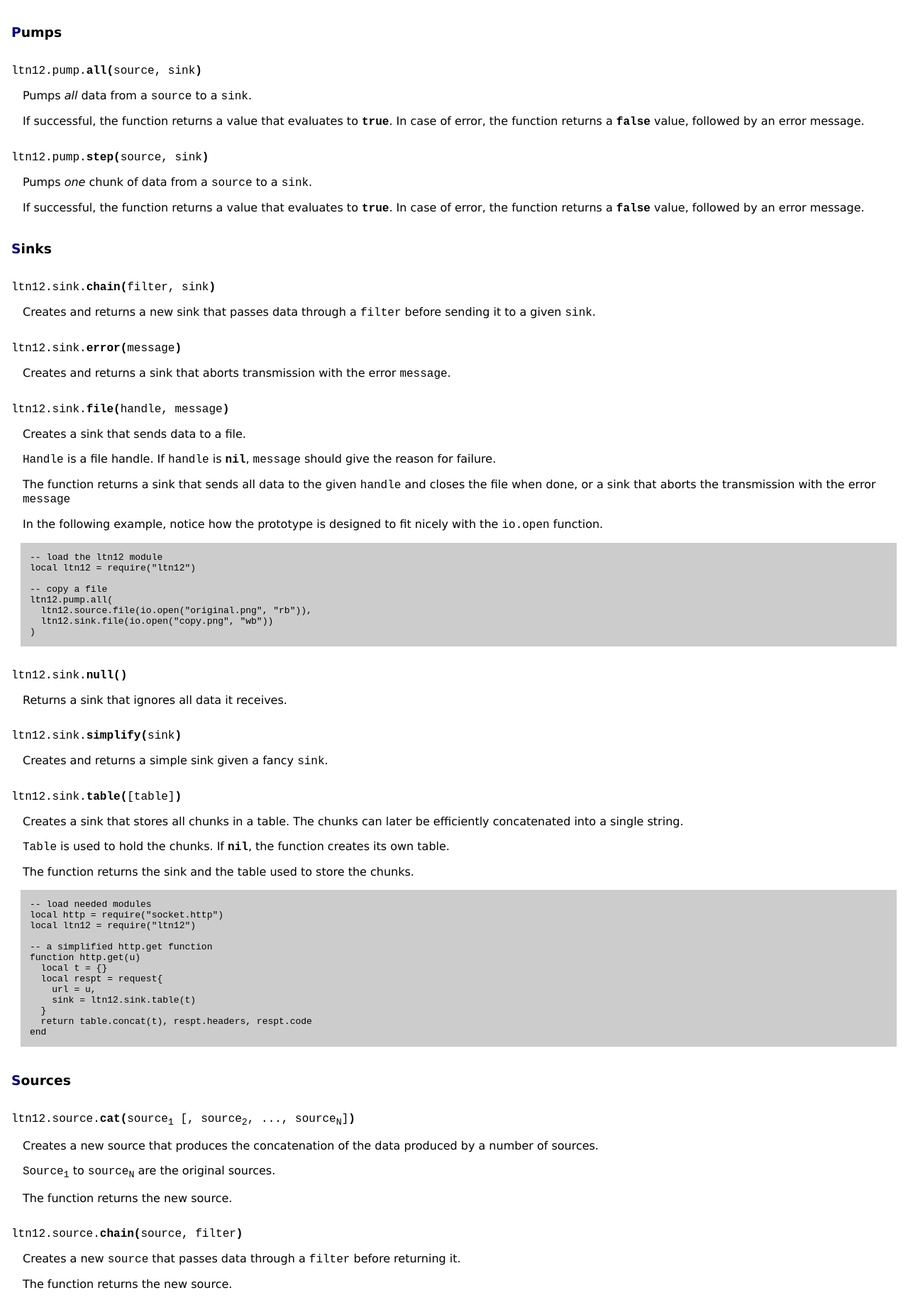
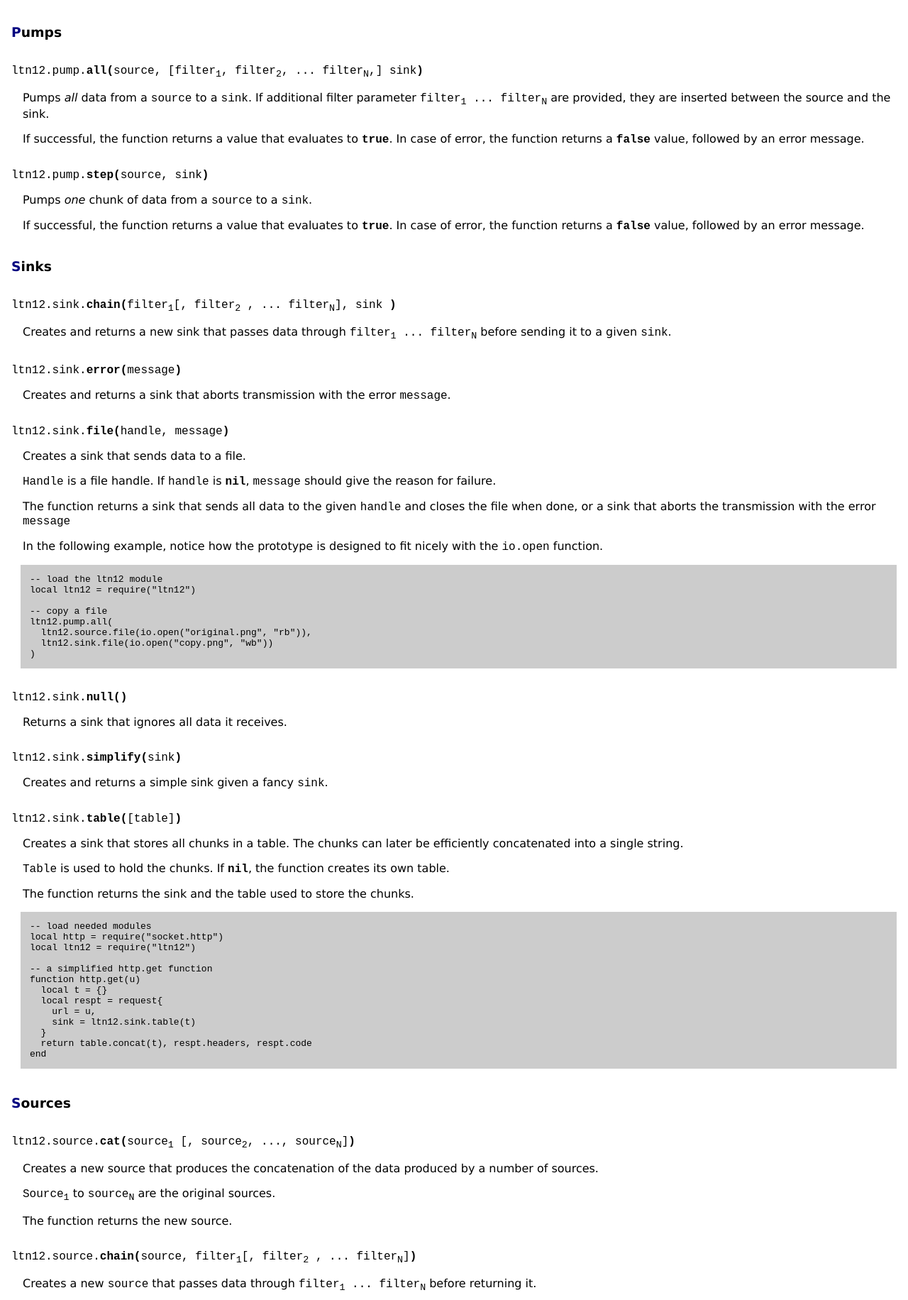
Before and after one commit to lunarmodules/luasocket, a plain HTML site: page doc/ltn12.html in a window 1280 px wide. Shown: the part 1216-3048 px from the top of the page at 71% size. Drawn offline with Linux system fonts and the light colour scheme.

Commit message:
documentation for improved ltn12.pump.all, ltn12.sink.chain, ltn12.source.chain

```diff
--- a/doc/ltn12.html
+++ b/doc/ltn12.html
@@ -138,11 +138,16 @@ end
 <!-- all ++++++++++++++++++++++++++++++++++++++++++++++++++++++++++++++++ -->
 
 <p class=name id="pump.all">
-ltn12.pump.<b>all(</b>source, sink<b>)</b>
+  ltn12.pump.<b>all(</b>source,
+  [filter<sub>1</sub>, filter<sub>2</sub>, ... filter<sub>N</sub>,]
+  sink<b>)</b>
 </p>
 
 <p class=description>
-Pumps <em>all</em> data from a <tt>source</tt> to a <tt>sink</tt>.
+Pumps <em>all</em> data from a <tt>source</tt> to a <tt>sink</tt>. If
+additional filter
+parameter <tt>filter<sub>1</sub> ... filter<sub>N</sub></tt> are
+provided, they are inserted between the source and the sink.
 </p>
 
 <p class=return>
@@ -174,11 +179,16 @@ of error, the function returns a <b><tt>false</tt></b> value, followed by an err
 <!-- chain ++++++++++++++++++++++++++++++++++++++++++++++++++++++++++++++ -->
 
 <p class=name id="sink.chain">
-ltn12.sink.<b>chain(</b>filter, sink<b>)</b>
+  ltn12.sink.<b>chain(</b>filter<sub>1</sub>[,
+    filter<sub>2</sub> , ... filter<sub>N</sub>],
+    sink
+    <b>)</b>
 </p>
 
 <p class=description>
-Creates and returns a new sink that passes data through a <tt>filter</tt> before sending it to a given <tt>sink</tt>.
+Creates and returns a new sink that passes data through
+<tt>filter<sub>1</sub> ... filter<sub>N</sub></tt> before sending it to
+a given <tt>sink</tt>.
 </p>
 
 <!-- error ++++++++++++++++++++++++++++++++++++++++++++++++++++++++++++++ -->
@@ -313,12 +323,14 @@ The function returns the new source.
 <!-- chain ++++++++++++++++++++++++++++++++++++++++++++++++++++++++++++++ -->
 
 <p class=name id="source.chain">
-ltn12.source.<b>chain(</b>source, filter<b>)</b>
+  ltn12.source.<b>chain(</b>source, filter<sub>1</sub>[,
+  filter<sub>2</sub> , ... filter<sub>N</sub>]<b>)</b>
 </p>
 
 <p class=description>
-Creates a new <tt>source</tt> that passes data through a <tt>filter</tt>
-before returning it.
+  Creates a new <tt>source</tt> that passes data through
+  <tt>filter<sub>1</sub> ... filter<sub>N</sub></tt>
+  before returning it.
 </p>
 
 <p class=return>
```
